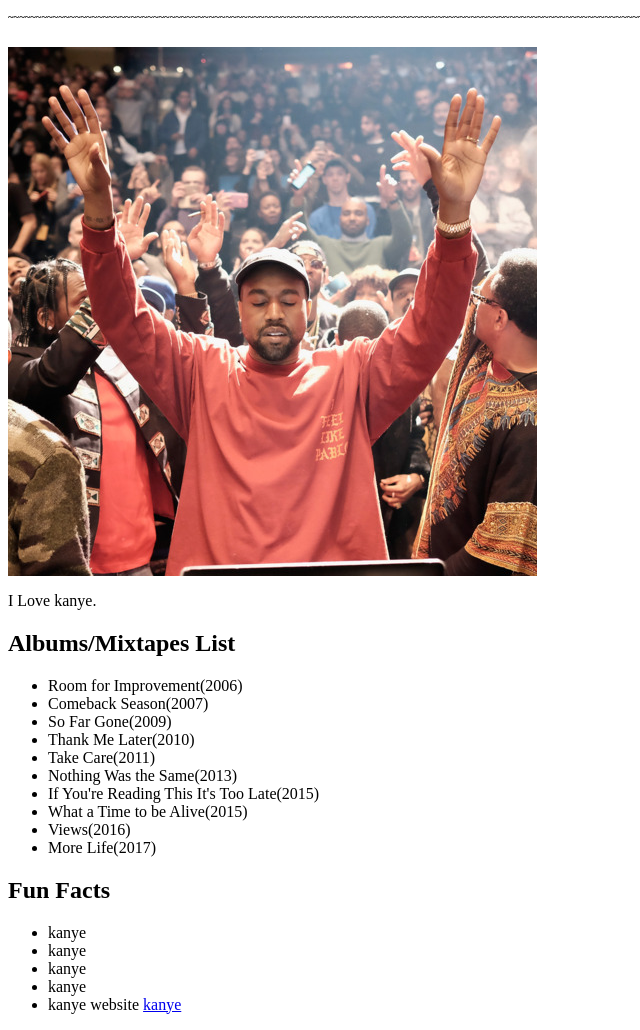
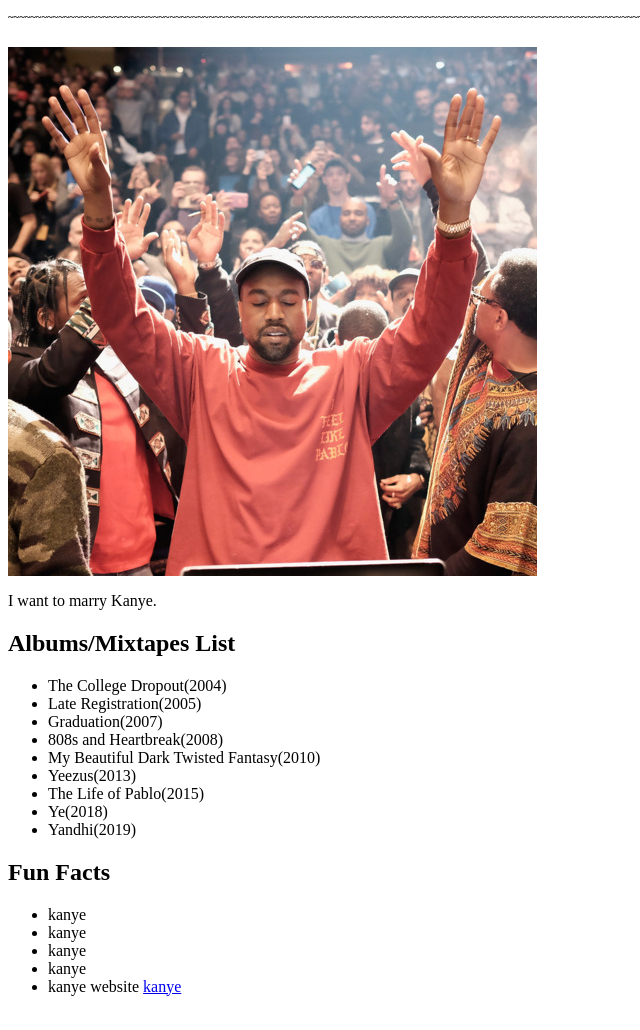
Before and after one commit to rgonzalez124/MyStoryPer8, a plain HTML site: page index.html in a window 1280 px wide. Shown: the part 60-1090 px from the top of the page, without its empty margins (0-640 px from the left). Drawn offline with Linux system fonts and the light colour scheme.

Commit message:
Update index.html

```diff
--- a/index.html
+++ b/index.html
@@ -3,23 +3,23 @@
         <title>Kanye</title>
     </head>
     <body>
-<h1>Kanye the GOAT</h1>
+<h1>I Love Kanye</h1>
 <h6>~~~~~~~~~~~~~~~~~~~~~~~~~~~~~~~~~~~~~~~~~~~~~~~~~~~~~~~~~~~~~~~~~~~~~~~~~~~~~~~~~~~~~~~~~~~~~~~~~~~~~~~~~~~~~~~~~~~~~~~~~~~~~~~~~~~~~~~~~~~~~~~~~~~~~~~~~~~~~~~~~~~~~~~~~~~~~~~~~~~~~~~~~~~~~~~~~~~~~~~~~~~~~~~~~~~~~~~~~~~~~~~~~~~~~~~~~~~~~~~~~~~~~~~~~~~~~~~~~~~~~~~~~~~~~~~~~~~~~~~~~~~~~~~~~~~~~~~~~~~~~~~~~~~~~~~~~~~~~~~~~~~~~~~~~~~~~~~~~~~~~~~~~~~~~~~~~</h6>
 <img src="kanye.jpg" alt="Kanye">
 <br>
-    <p>I Love kanye.</p>
+    <p>I want to marry Kanye.</p>
             <h2>Albums/Mixtapes List</h2>
                 <ul>
-                     <li>Room for Improvement(2006)</li>
-                              <li>Comeback Season(2007)</li>
-                                      <li>So Far Gone(2009)</li>
-                                         <li>Thank Me Later(2010)</li>
-                                                  <li>Take Care(2011)</li>
-                                 <li>Nothing Was the Same(2013)</li>
-                <li>If You're Reading This It's Too Late(2015)</li>
-            <li>What a Time to be Alive(2015)</li>
-         <li>Views(2016)</li>
-  <li>More Life(2017)</li>
+                     <li>The College Dropout(2004)</li>
+                              <li>Late Registration(2005)</li>
+                                      <li>Graduation(2007)</li>
+                                         <li>808s and Heartbreak(2008)</li>
+                                                  <li>My Beautiful Dark Twisted Fantasy(2010)</li>
+                                 <li>Yeezus(2013)</li>
+                <li>The Life of Pablo(2015)</li>
+            <li>Ye(2018)</li>
+         <li>Yandhi(2019)</li>
+
 </ul>
 <h2>Fun Facts</h2>
 <ul>
```
